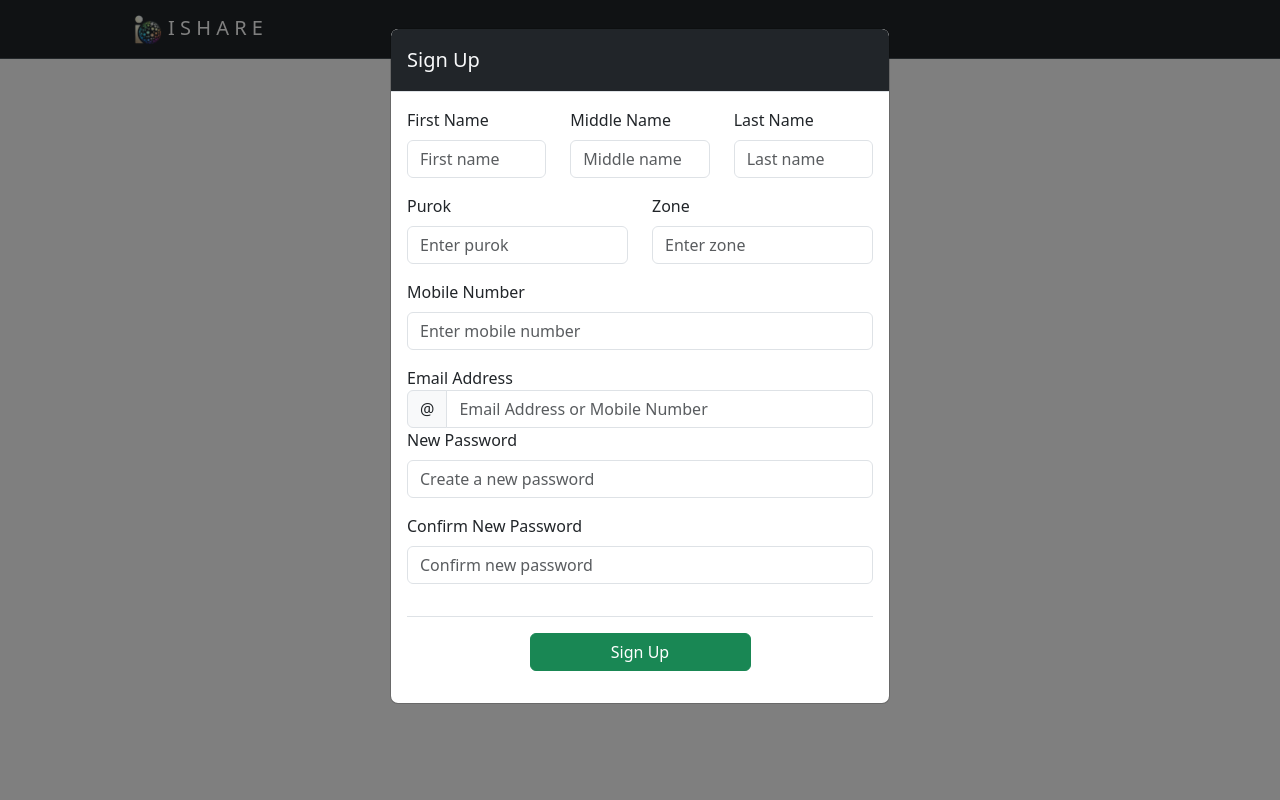
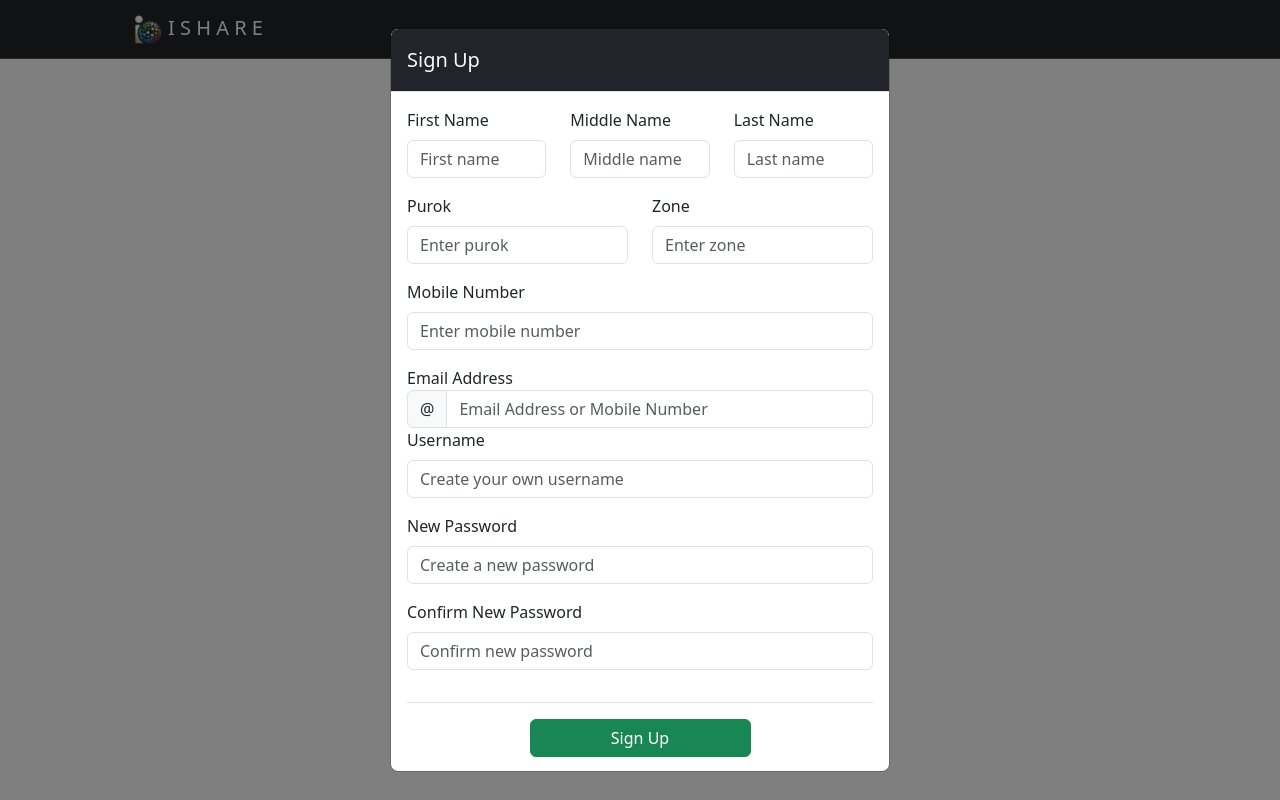
Before and after one commit to Jolo-Canete/1SHARE, a PHP site: page /htdocs/login.php in a window 1280 px wide, after a click on "Sign Up". Run offline with PHP 8.4, Linux system fonts and the light colour scheme; some libraries are stand-ins or nearby versions.

Commit message:
Admin and  User input [Done]

```diff
--- a/htdocs/login.php
+++ b/htdocs/login.php
@@ -66,7 +66,7 @@
                                     <span class="input-group-text" id="addon-wrapping">
                                         <div class="bi-person-fill"></div>
                                     </span>
-                                    <input type="text" class="form-control" name="userPassword" placeholder="Password" aria-label="Password" aria-describedby="addon-wrapping">
+                                    <input type="password" class="form-control" name="userPassword" placeholder="Password" aria-label="Password" aria-describedby="addon-wrapping">
                                 </div>
                                 <div class="mb-3"></div>
                                 <div class="d-grid gap-2">
@@ -134,6 +134,10 @@
                                                             <input type="text" class="form-control" placeholder="Email Address or Mobile Number" name="email" aria-label="Email Address or Mobile Number" aria-describedby="addon-wrapping">
                                                         </div>
                                                         <div class="mb-3">
+                                                            <label for="username" class="form-label">Username</label>
+                                                            <input type="text" class="form-control" id="username" name="username" placeholder="Create your own username" aria-label="Create a new password" >
+                                                        </div>
+                                                        <div class="mb-3">
                                                             <label for="new_password" class="form-label">New Password</label>
                                                             <input type="password" class="form-control" id="new_password" name="password1" placeholder="Create a new password" aria-label="Create a new password">
                                                         </div>
@@ -166,15 +170,16 @@
         if ($_SERVER["REQUEST_METHOD"] == "POST") {
             if (isset($_POST['signup'])) {
                 // Gather the Input data
-                $first_name = $_POST['first_name'];
-                $middle_name = $_POST['middle_name'];
-                $last_name = $_POST['last_name'];
-                $purok = $_POST['purok'];
-                $zone = $_POST['zone'];
-                $mobile_number = $_POST['mobile_number'];
-                $email = $_POST['email'];
-                $password1 = $_POST['password1'];
-                $password2 = $_POST['password2'];
+                $first_name = trim($_POST['first_name']);
+                $middle_name = trim($_POST['middle_name']);
+                $last_name = trim($_POST['last_name']);
+                $purok = trim($_POST['purok']);
+                $zone = trim($_POST['zone']);
+                $mobile_number = trim($_POST['mobile_number']);
+                $email = trim($_POST['email']);
+                $username = trim($_POST['username']);
+                $password1 = trim($_POST['password1']);
+                $password2 = trim($_POST['password2']);
 
                 // Capture the correct time and date
                 $dateJoined = date('Y-m-d H:i:s');
@@ -184,17 +189,17 @@
                     echo 'Password does not match';
                 } else {
                     // rename the password
-                    $default_password = $password1;
+                    $default_password = password_hash($password1, PASSWORD_DEFAULT);
 
                     // Start a transaction
                     $conn->begin_transaction();
 
                     // Insert into user table
-                    $sql_user = "INSERT INTO user (firstName, middleName, lastName, contactNumber, zone, purok, dateJoined, userEmail, username, password) VALUES ('$first_name', '$middle_name', '$last_name', '$mobile_number', '$zone', '$purok', '$dateJoined', '$email', '$email', '$default_password')";
+                    $sql_user = "INSERT INTO user (firstName, middleName, lastName, contactNumber, zone, purok, dateJoined, userEmail, username, password) VALUES ('$first_name', '$middle_name', '$last_name', '$mobile_number', '$zone', '$purok', '$dateJoined', '$email', '$username', '$default_password')";
 
                     if ($conn->query($sql_user) === TRUE) {
                         $conn->commit();
-                        header("Location: home.php");
+                        echo '<script>alert("You have successfully Signed up <b>'. $first_name .'</b>"); window.location.href = "home.php"; </script>';
                     } else {
                         // Rollback the transaction if there is an error in the first query
                         $conn->rollback();
@@ -205,11 +210,11 @@
 
             // Login form
             if (isset($_POST['login'])) {
-                $email = trim($_POST['userEmail']);
+                $username = trim($_POST['userEmail']);
                 $password = trim($_POST['userPassword']);
 
                 // Prepare the MySQL query
-                $sql = "SELECT * FROM user WHERE userEmail = '$email'";
+                $sql = "SELECT * FROM user WHERE username = '$username'";
                 $result = $conn->query($sql);
 
                 // og ang piste mo palpak
@@ -226,11 +231,12 @@
                     // Verify the password
                     if (password_verify($password, $stored_password)) {
                         // Login successful, redirect to the home page
-                        header("Location: home.php");
+                        echo '<script>alert("You have successfully logged in '. $username .'"); window.location.href = "home.php"; </script>';
                         exit();
                     } else {
                         // Invalid password
-                        echo "Invalid email or password.";
+                        echo "Invalid email or password. <br>";
+
                     }
                 } else {
                     // User not found
--- a/htdocs/login_admin.php
+++ b/htdocs/login_admin.php
@@ -100,7 +100,7 @@ if ($_SERVER["REQUEST_METHOD"] == "POST" && isset($_POST["login"])) {
         // Compare the entered password with the stored password
         if ($password == $stored_password) {
             // Passwords match, login successful
-            header("Location: home.php");
+            echo '<script>alert("You have successfully logged in '. $username .'"); window.location.href = "home.php"; </script>';
             exit();
         } else {
             // Invalid password
@@ -126,7 +126,7 @@ if ($_SERVER["REQUEST_METHOD"] == "POST" && isset($_POST["signup"])) {
 
     if ($conn->query($sql) === TRUE) {
         // Sign-up successful, redirect to the login page
-        header("Location: home.php");
+        echo '<script>alert("You have successfully signed in '. $adFirstName .'"); window.location.href = "home.php"; </script>';;
         exit();
     } else {
         echo "Error: " . $sql . "<br>" . $conn->error;
--- a/htdocs/nav.php
+++ b/htdocs/nav.php
@@ -241,7 +241,7 @@
                                 <li>
                                     <hr class="dropdown-divider">
                                 </li>
-                                <li><a class="dropdown-item rounded-2" href="#">Log Out</a></li>
+                                <li><a class="dropdown-item rounded-2" href="login.php">Log Out</a></li>
                             </ul>
                         </div>
                     </li>
```
Also changed, not shown: htdocs/pictures/images.jpg (added).
